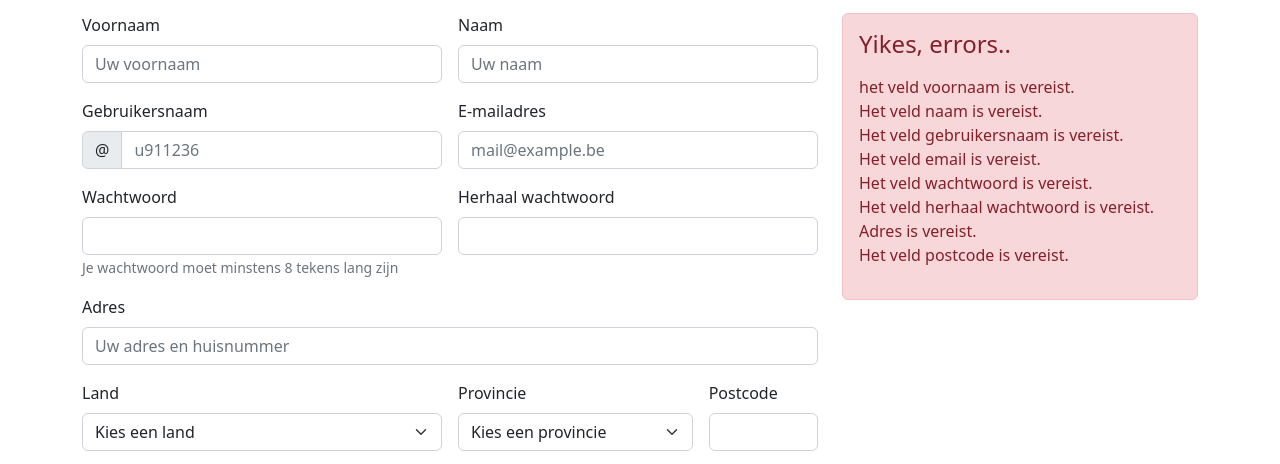
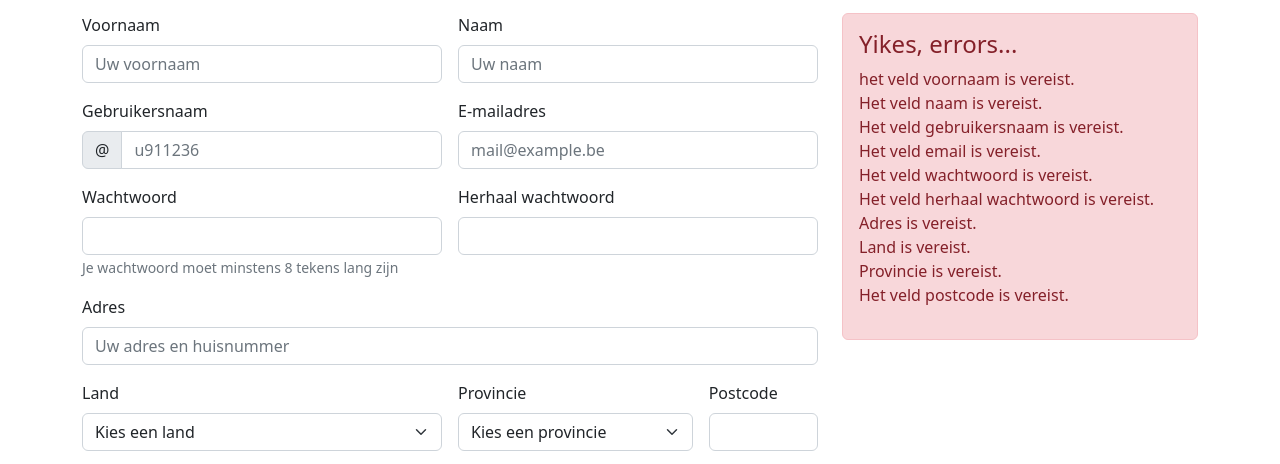
Before and after one commit to JonasVbe/intweb_IO_Javascript, a plain HTML site: page index.html in a window 1280 px wide. Both pictures are taken after a click on the button "Wave your magic wand". Shown: the part 83-547 px from the top of the page. Drawn offline with Linux system fonts and the light colour scheme.

Commit message:
Creeren van alerts en clearen

```diff
--- a/index.html
+++ b/index.html
@@ -194,10 +194,10 @@
         </div>
         <!-- errors -->
         <div id="kolom2">
-          <div class="alert alert-danger" role="alert">
+          <!-- <div class="alert alert-danger" role="alert">
             <h4>Yikes, errors..</h4>
             <p></p>
-          </div>
+          </div> -->
           <!-- <div class="alert alert-success d-none" role="alert">
             <h4>Goed gedaan!</h4>
             <p>Aww yeah, je werd geregistreed.</p>
@@ -226,53 +226,44 @@
       //knop declaratie
       const button = document.querySelector("#buttonwand");
 
-      const divSucces = document.querySelector(".alert-succes");
-      const divError = document.querySelector(".alert-danger");
-      const divBetaling = document.querySelector(".alert-primary");
-
       const divForms = document.querySelector("#kolom1");
       const divMessage = document.querySelector("#kolom2");
 
       let errorArray = new Array();
       //declaratie arrow functie
       const validateForm = () => {
+        resizeDivs();
+        ClearAlerts();
+
         //controleer invoer
-        checkEmptyField(voornaam, "het veld voornaam is vereist.");
-        checkEmptyField(naam, "Het veld naam is vereist.");
-        checkEmptyField(gebruikersnaam, "Het veld gebruikersnaam is vereist.");
-        checkEmptyField(email, "Het veld email is vereist.");
-        checkEmptyField(wachtwoord, "Het veld wachtwoord is vereist.");
-        checkEmptyField(herhaalwachtwoord, "Het veld herhaal wachtwoord is vereist.");
-        checkEmptyField(adres, "Adres is vereist.");
-        checkEmptyField(land, "Land is vereist.");
-        checkEmptyField(provincie, "Provincie is vereist.");
-        checkEmptyField(postcode, "Het veld postcode is vereist.");
 
 
 
+
+        checkEmptyFields();
+
         //controleer of array met errors gevuld is
         if (errorArray.length > 0) {
-          divForms.className = 'col-8'
-          divMessage.className = 'col-4'
-          // gevonden op https://stackoverflow.com/questions/45571801/classname-is-not-a-function classlist.add() zou niet werken op ie9 en lager
-          let paragraaf = document.createElement("p")
-          paragraaf.id = "errors"
-          divError.appendChild(paragraaf);
+          let errorDiv = createAlert(divMessage, "danger");
 
-          errorArray.forEach(element => {
-            let foutboodschap = document.createTextNode(element)
-            let volgendelijn = document.createElement("br")
+          let paragraaf = document.createElement("p");
+          paragraaf.id = "errors";
+          errorDiv.appendChild(paragraaf);
 
+          errorArray.forEach((element) => {
+            let foutboodschap = document.createTextNode(element);
+            let volgendelijn = document.createElement("br");
 
-            paragraaf.appendChild(foutboodschap)
-            paragraaf.appendChild(volgendelijn)
+            paragraaf.appendChild(foutboodschap);
+            paragraaf.appendChild(volgendelijn);
+
           });
 
+        } else {
 
+          let succesDiv = createAlert(divMessage, "success");
+          let primaryDiv = createAlert(divMessage, "primary");
 
-          // while(errorArray.length > 0){
-          //   errorArray.pop();
-          // }
         }
       };
 
@@ -280,18 +271,80 @@
       button.addEventListener("click", validateForm, false);
 
       //normale functies
-      function checkEmptyField(veld, melding){
-        if (veld.value == "") {
-          //alert("Naam is leeg");
+      function checkEmptyField(veld, melding) {
+        if (
+          veld.value == "" ||
+          veld.value == "Kies een land" ||
+          veld.value == "Kies een provincie"
+        ) {
           errorArray.push(melding);
         }
+      }
+      function checkEmptyFields() {
+        checkEmptyField(voornaam, "het veld voornaam is vereist.");
+        checkEmptyField(naam, "Het veld naam is vereist.");
+        checkEmptyField(gebruikersnaam, "Het veld gebruikersnaam is vereist.");
+        checkEmptyField(email, "Het veld email is vereist.");
+        checkEmptyField(wachtwoord, "Het veld wachtwoord is vereist.");
+        checkEmptyField(
+          herhaalwachtwoord,
+          "Het veld herhaal wachtwoord is vereist."
+        );
+        checkEmptyField(adres, "Adres is vereist.");
+        checkEmptyField(land, "Land is vereist.");
+        checkEmptyField(provincie, "Provincie is vereist.");
+        checkEmptyField(postcode, "Het veld postcode is vereist.");
+      }
 
-        // if (veld.value == "" || veld.value == "Kies een land" || veld.value == "Kies een provincie") {
-        //   //alert("Naam is leeg");
-        //   errorArray.push(melding);
-        // }
+      function resizeDivs() {
+        divForms.className = "col-8";
+        divMessage.className = "col-4";
+        // gevonden op https://stackoverflow.com/questions/45571801/classname-is-not-a-function classlist.add() zou niet werken op ie9 en lager
+      }
+
+      function createAlert(ouder, alertType) {
+
+        let newDiv = document.createElement("div");
+        let titel;
+        newDiv.className = "alert alert-" + alertType;
+        newDiv.role = "alert";
+
+        switch (alertType) {
+          case "danger":
+            titel = "Yikes, errors...";
+            break;
+          case "success":
+            titel = "Goed gedaan!";
+            break;
+          case "primary":
+            titel = "Betalingswijze";
+            break;
+          default:
+            alert("geen geldige waarde voor alert type");
+        }
+
+        let hoofding = document.createElement("h4");
+        let titelNode = document.createTextNode(titel)
+
+        newDiv.appendChild(hoofding);
+        ouder.appendChild(newDiv);
+        hoofding.appendChild(titelNode);
+
+
+        return newDiv;
+      }
+
+      function ClearAlerts(){
+        divMessage.innerHTML = "";
+
+        while(errorArray.length > 0){
+          errorArray.pop();
+        }
 
       }
+
+
+
     </script>
   </body>
 </html>
```
